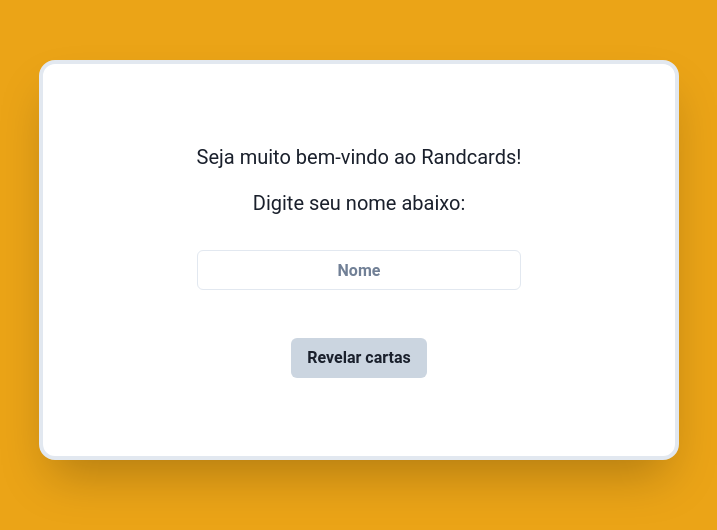
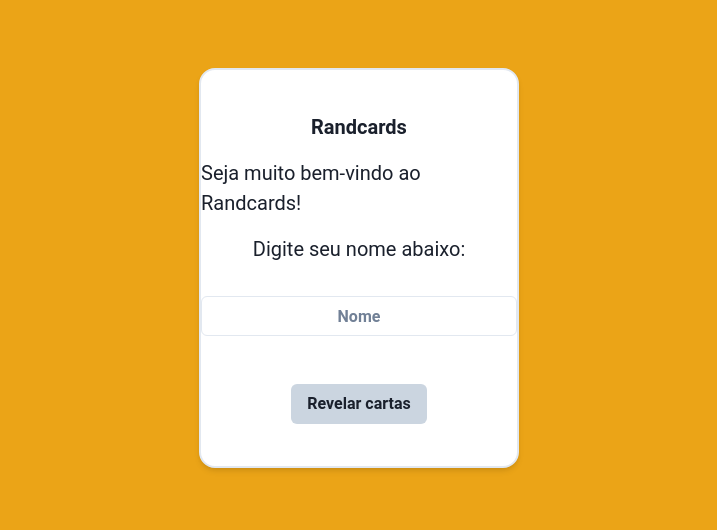
Before and after one commit to FubsAlves/Randcards, a Next.js app: page / in a window 1280 px wide. Shown: the part 140-670 px from the top of the page, without its empty margins (281-998 px from the left). Built offline with nearby package versions, Linux system fonts and the light colour scheme.

Commit message:
Container

```diff
--- a/src/pages/index.tsx
+++ b/src/pages/index.tsx
@@ -11,22 +11,22 @@ const Home: NextPage = () => {
   const { setUserName } = useUserName();
 
   return (
+
+    <Flex height="90vh" alignItems="center" justifyContent="center">
         <Flex
-      border="4px"
+              border="2px"
               borderColor="secondary.500"
               borderRadius="2xl"
-      boxShadow="2xl"
-      position="absolute"
-      left="25vw"
-      top="25vh"
+              boxShadow="md"
               alignItems="center"
               bg="white"
               justifyContent="center"
               height="50vh"
-      width="50vw">
+              width="25vw">
 
                 <SimpleGrid spacingY="2rem">
                     <SimpleGrid spacingY="1rem">
+                      <Text align="center" fontSize="xl" fontWeight="bold">Randcards</Text>
                       <Text fontSize="xl">Seja muito bem-vindo ao Randcards!</Text>
                       <Text fontSize="xl" align="center">Digite seu nome abaixo:</Text>
                     </SimpleGrid>
@@ -61,7 +61,7 @@ const Home: NextPage = () => {
                       </Flex>
                       </SimpleGrid>
                 </SimpleGrid>
-
+        </Flex>
     </Flex>
   )
 }
```
Lines whose indentation alone changed are shown as unchanged.
